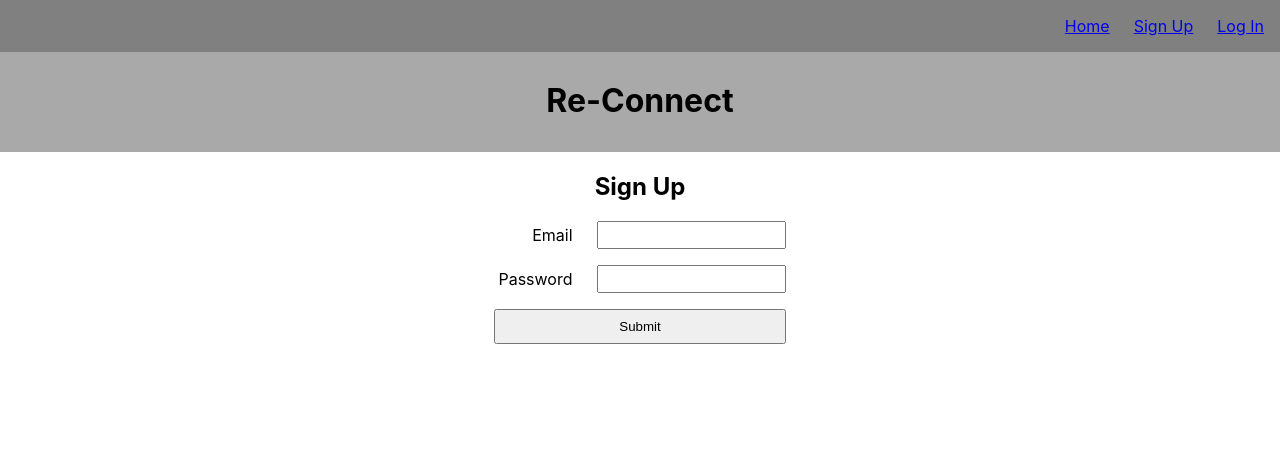
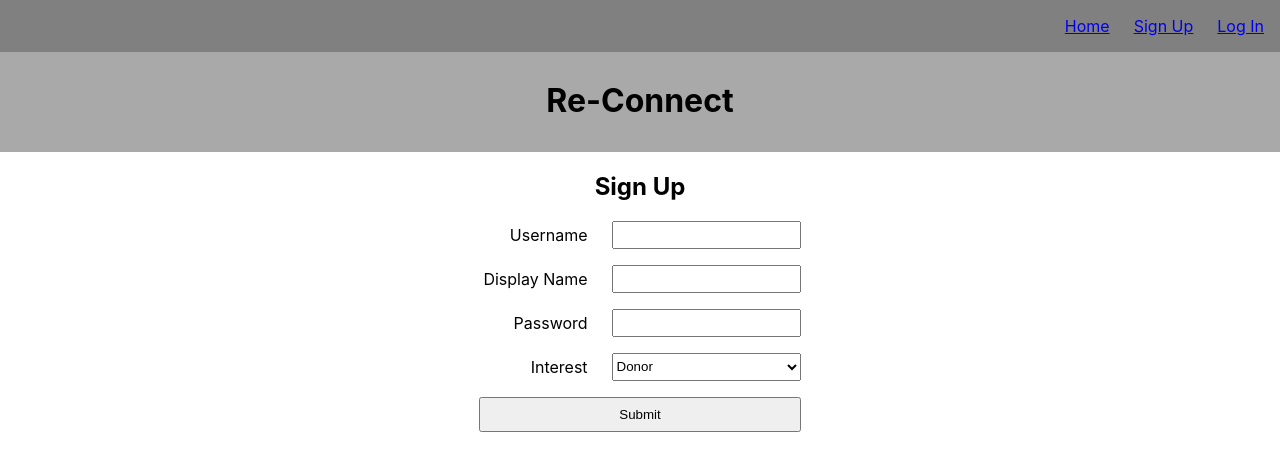
Before and after one commit to jacklansing/reconnect-client, a React (Create React App) app: page /signup in a window 1280 px wide. Shown: the top 470 px of the page. Built offline with nearby package versions, Linux system fonts and the light colour scheme.

Commit message:
added form handling to signup, fixed some html tags

```diff
--- a/src/Components/LogIn/Login.js
+++ b/src/Components/LogIn/Login.js
@@ -10,9 +10,9 @@ class Login extends Component {
         <section className="Sign-Up">
           <h2>Log In</h2>
           <form className="Sign-Up__form">
-            <label for="email">Email</label>
+            <label htmlFor="email">Email</label>
             <input type="email" id="email" name="email" />
-            <label for="password">Password</label>
+            <label htmlFor="password">Password</label>
             <input type="password" id="password" name="password" />
             <input type="submit" />
           </form>
--- a/src/Components/SignUp/SignUp.js
+++ b/src/Components/SignUp/SignUp.js
@@ -2,6 +2,18 @@ import React, { Component } from 'react';
 import './SignUp.css';
 
 class SignUp extends Component {
+  handleSubmit = e => {
+    e.preventDault();
+    const { user_name, display_name, password, type } = e.target;
+    const newUser = {
+      user_name,
+      display_name,
+      password,
+      type
+    };
+    console.log(newUser);
+  };
+
   render() {
     return (
       <>
@@ -10,11 +22,18 @@ class SignUp extends Component {
         </header>
         <section className="Sign-Up">
           <h2>Sign Up</h2>
-          <form className="Sign-Up__form">
-            <label for="email">Email</label>
-            <input type="email" id="email" name="email" />
-            <label for="password">Password</label>
+          <form className="Sign-Up__form" onSubmit={this.handleSubmit}>
+            <label htmlFor="user_name">Username</label>
+            <input type="user_name" id="user_name" name="user_name" />
+            <label htmlFor="display_name">Display Name</label>
+            <input type="display_name" id="display_name" name="display_name" />
+            <label htmlFor="password">Password</label>
             <input type="password" id="password" name="password" />
+            <label htmlFor="type">Interest</label>
+            <select id="type" name="type">
+              <option value="donor">Donor</option>
+              <option value="seeking">Seeking Tech</option>
+            </select>
             <input type="submit" />
           </form>
         </section>
```
